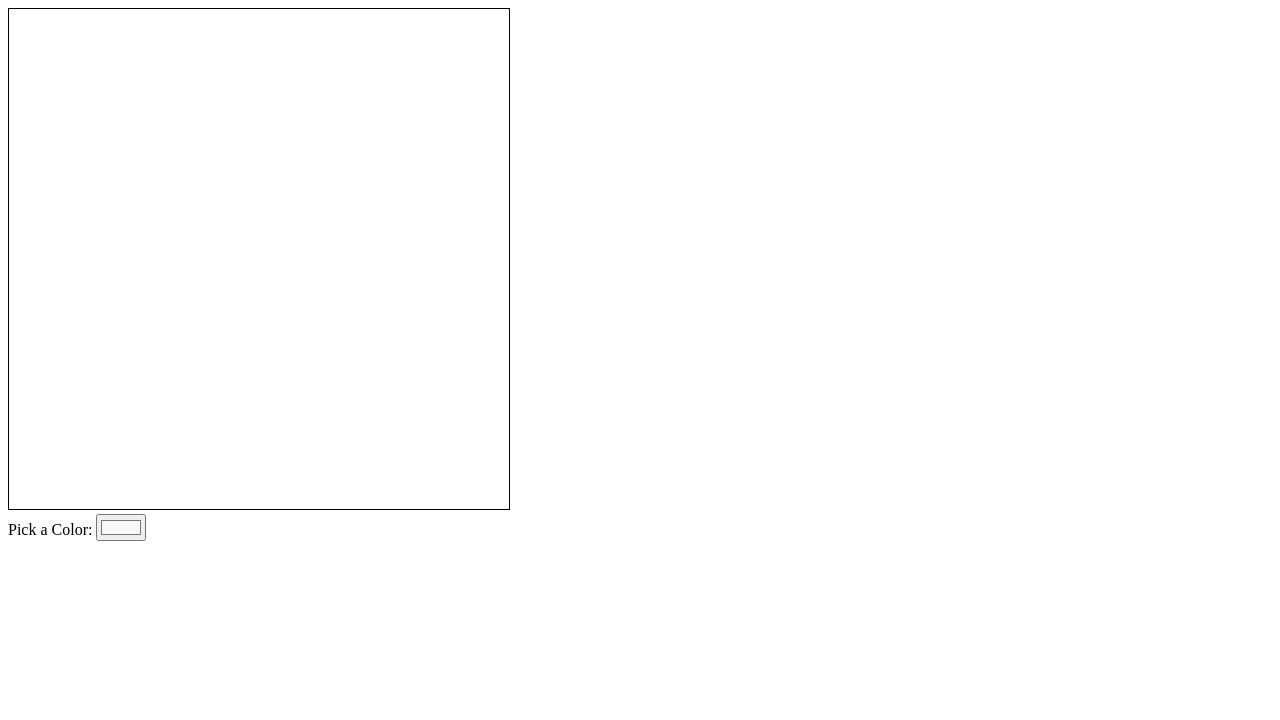
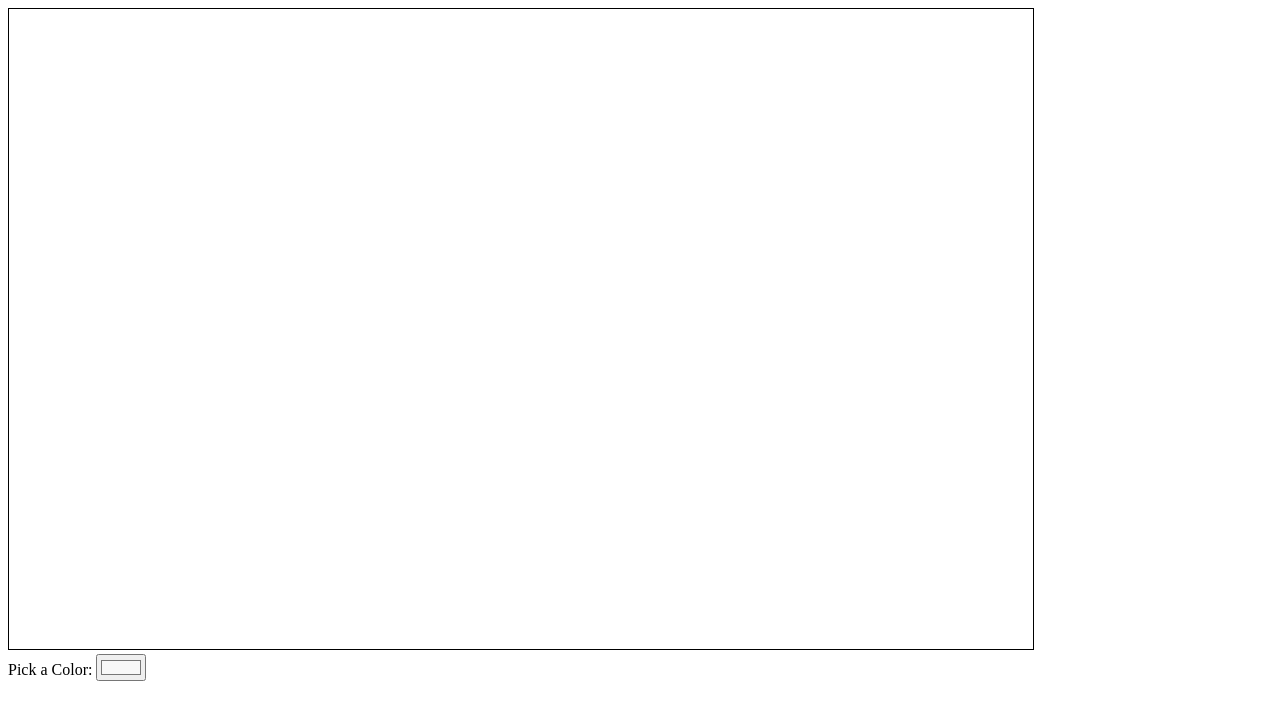
Before and after one commit to Corbot5000/Canvas, a plain HTML site: page index.html in a window 1280 px wide. Drawn offline with nearby package versions, Linux system fonts and the light colour scheme.

Commit message:
Add files via upload

```diff
--- a/index.html
+++ b/index.html
@@ -16,7 +16,7 @@
 
 <body>
     <!-- Initial Canvas -->
-    <canvas id="canvas" width="500" height="500"></canvas>
+    <canvas id="canvas" width="800" height="500"></canvas>
 
     <div>
         <!-- Color Picker -->
@@ -58,6 +58,16 @@
             console.log(e.pageY);
             draw();
         })
+
+        // Determines Size of Canvas (80%) in Window
+        function resizeCanvas(e) {
+            canvas.width = window.innerWidth * 0.8;
+            canvas.height = window.innerHeight * 0.8;
+            console.log('resize', canvas.width, canvas.height);
+        }
+
+        // Load Canvas to Fit Screen Orientation with 80% of Size
+        window.addEventListener('load', resizeCanvas, false);
 
         // Clear Canvas if Orientation is Changed
         window.addEventListener('orientationchange', resizeCanvas, false)
@@ -114,12 +124,6 @@
             draw()
         })
 
-        // Resizes the Canvas to fit in Window
-        function resizeCanvas() {
-            canvas.width = window.innerWidth * 0.7;
-            canvas.height = window.innerHeight * 0.7;
-            window.addEventListener('resize', canvas.width, canvas.height);
-        }
         // Switch Color on Canvas to Color Picker color
         colorPicker.addEventListener("change", checkColor);
         function checkColor(e) {
```
